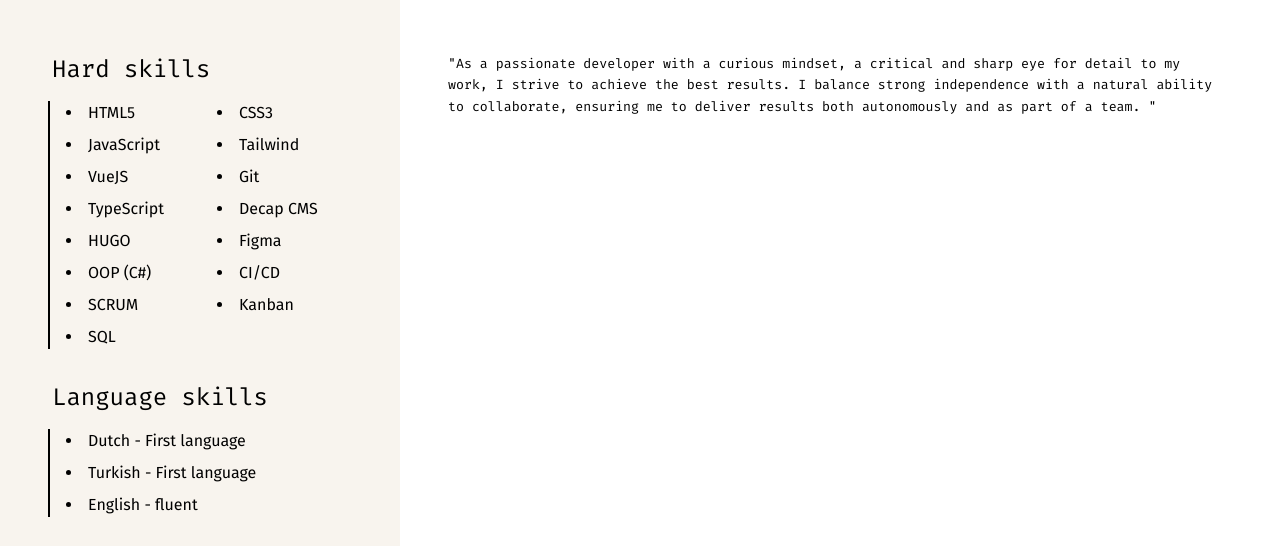
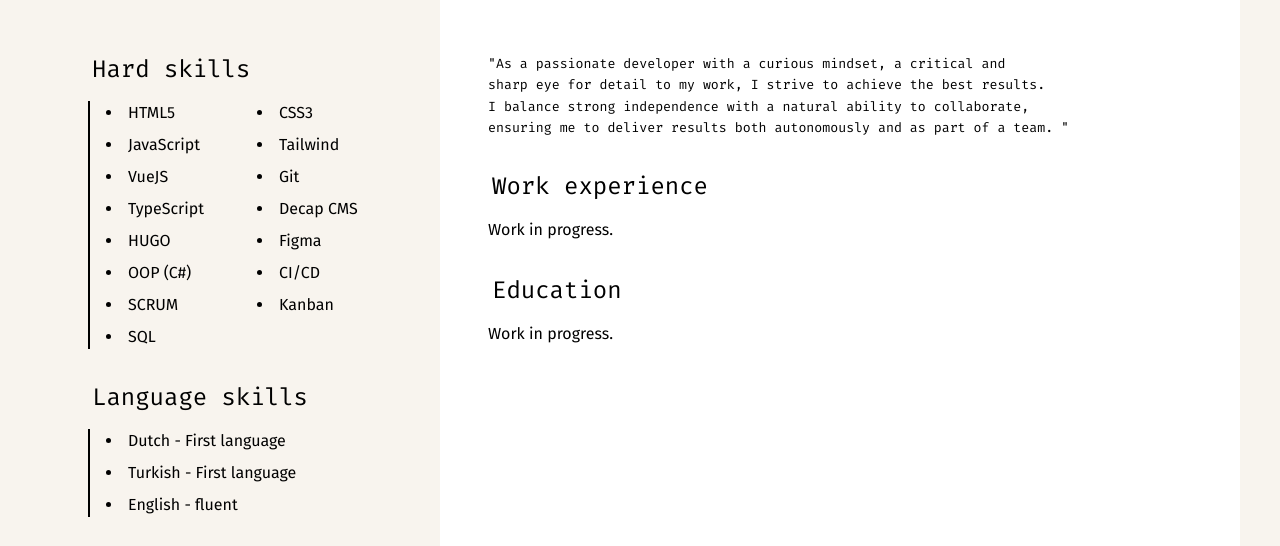
Before and after one commit to JustMo06/Portfolio-MT, a plain HTML site: page index.html in a window 1280 px wide. Shown: the part 235-781 px from the top of the page. Drawn offline with Linux system fonts and the light colour scheme.

Commit message:
Added work and education sections (WIP)

```diff
--- a/css/style.css
+++ b/css/style.css
@@ -1,7 +1,5 @@
 body {
-    height: 100vh;
-    position: relative;
-    display: flex;
+    background-color: #f8f4ee;
 }
 
 * {
@@ -65,9 +63,13 @@ section {
 }
 
 #mainbar {
+    background-color: #fff;
     padding-inline: 3rem;
     padding-top: 18rem;
+    display: flex;
     flex-grow: 1;
+    flex-direction: column;
+    gap: 2rem;
 }
 
 #hardskills {
@@ -80,6 +82,14 @@ section {
     ul {
         list-style: none;
     }
+}
+
+.container {
+    height: 100vh;
+    position: relative;
+    display: flex;
+    max-width: 1200px;
+    margin: auto;
 }
 
 .has-icon {
--- a/index.html
+++ b/index.html
@@ -9,6 +9,7 @@
         <link rel="stylesheet" href="./css/style.css" />
     </head>
     <body>
+        <div class="container">
             <div id="profilebar">
                 <img
                     src="./img/watashi-desu.png"
@@ -98,7 +99,7 @@
                         <li><img src="" alt="" />Gaming</li>
                         <li><img src="" alt="" />Boardgames</li>
                         <li><img src="" alt="" />Cooking</li>
-                    <li><img src="" alt="" />Taking care of my plants</li>
+                        <li><img src="" alt="" />Plants</li>
                         <li><img src="" alt="" />Programming</li>
                     </ul>
                 </section>
@@ -113,8 +114,21 @@
                         results both autonomously and as part of a team. "
                     </h5>
                 </section>
-            <section></section>
-            <section></section>
+                <section id="work-experience">
+                    <h2 class="has-icon">
+                        <img src="" alt="" />
+                        Work experience
+                    </h2>
+                    <div>Work in progress.</div>
+                </section>
+                <section id="work-experience">
+                    <h2 class="has-icon">
+                        <img src="" alt="" />
+                        Education
+                    </h2>
+                    <div>Work in progress.</div>
+                </section>
             </main>
+        </div>
     </body>
 </html>
```
Lines whose indentation alone changed are shown as unchanged.
